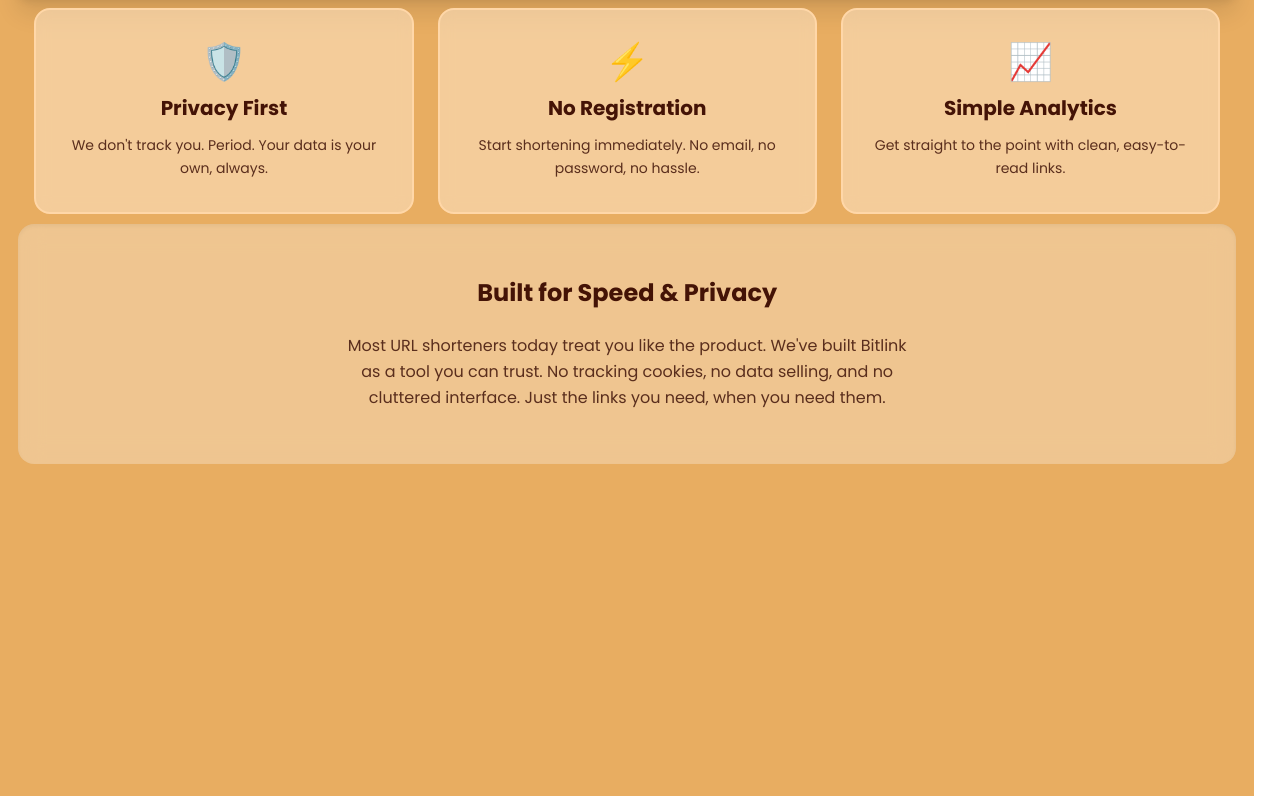
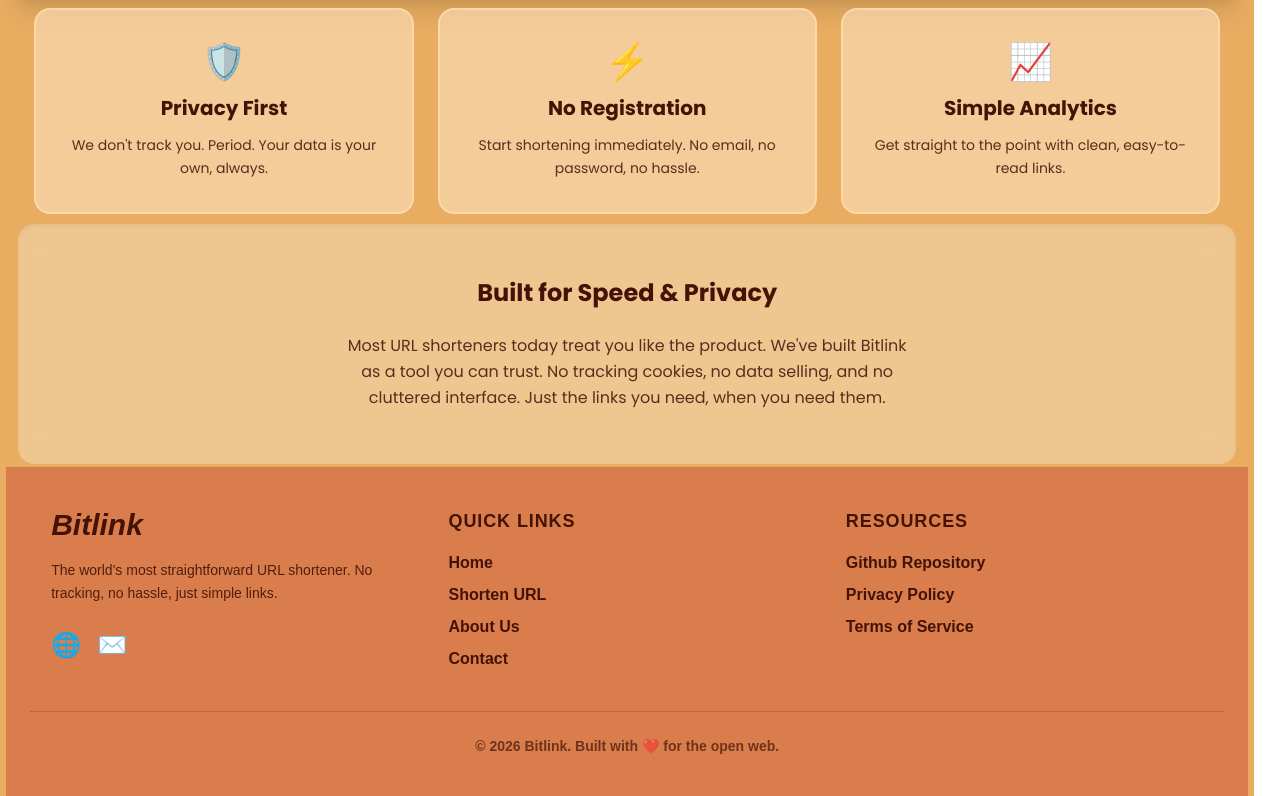
Before and after one commit to Shashikantgiri-web/Url-Shortener, a Next.js app in the folder main-code/: page / in a window 1280 px wide. Shown: the part 644-1440 px from the top of the page. Built offline with nearby package versions, Linux system fonts and the light colour scheme.

Commit message:
updating design

```diff
--- a/main-code/app/layout.js
+++ b/main-code/app/layout.js
@@ -1,6 +1,13 @@
-import { Geist, Geist_Mono } from "next/font/google";
+import { Geist, Geist_Mono, Poppins } from "next/font/google";
 import "./globals.css";
 import Navbar from "@/components/Navbar"
+import Footer from "@/components/footer"
+
+const poppins = Poppins({
+  weight: ["400", "700"],
+  subsets: ["latin"],
+  variable: "--font-poppins",
+});
 
 const geistSans = Geist({
   variable: "--font-geist-sans",
@@ -21,11 +28,12 @@ export default function RootLayout({ children }) {
   return (
     <html lang="en">
       <body
-        className={`${geistSans.variable} ${geistMono.variable} antialiased`}
+        className={`${geistSans.variable} ${geistMono.variable} ${poppins.variable} antialiased`}
       >
         <div className="w-[98%] min-h-[180vh] max-h-[210vh] flex flex-col justify-start items-center overflow-hidden bg-[#e8ad61] text-[#441306] px-1.5">
           <Navbar />
           {children}
+          <Footer />
         </div>
       </body>
     </html>
--- /dev/null
+++ b/main-code/components/footer.js
@@ -0,0 +1,58 @@
+import React from 'react'
+import Link from 'next/link'
+
+const Footer = () => {
+    return (
+        <footer className="w-full bg-[#d97d4d] text-[#441306] py-10 px-6 mt-auto">
+            <div className="max-w-6xl mx-auto grid grid-cols-1 md:grid-cols-3 gap-10">
+                {/* Brand Section */}
+                <div className="flex flex-col gap-4">
+                    <Link href="/" className="text-3xl font-black italic hover:opacity-80 transition-opacity">
+                        Bitlink
+                    </Link>
+                    <p className="text-sm font-medium leading-relaxed opacity-90">
+                        The world's most straightforward URL shortener. No tracking, no hassle, just simple links.
+                    </p>
+                    <div className="flex gap-4 mt-2">
+                        <Link href="https://github.com/Shashikantgiri-web/Url-Shortener" className="hover:scale-110 transition-transform text-2xl" target="_blank">
+                            🌐
+                        </Link>
+                        <Link href="mailto:support@bitlink.com" className="hover:scale-110 transition-transform text-2xl">
+                            ✉️
+                        </Link>
+                    </div>
+                </div>
+
+                {/* Navigation Links */}
+                <div className="flex flex-col gap-4">
+                    <h3 className="text-lg font-bold uppercase tracking-wider">Quick Links</h3>
+                    <ul className="flex flex-col gap-2 font-semibold">
+                        <li><Link href="/" className="hover:text-white transition-colors">Home</Link></li>
+                        <li><Link href="/generate" className="hover:text-white transition-colors">Shorten URL</Link></li>
+                        <li><Link href="/about" className="hover:text-white transition-colors">About Us</Link></li>
+                        <li><Link href="/contact" className="hover:text-white transition-colors">Contact</Link></li>
+                    </ul>
+                </div>
+
+                {/* Resources Section */}
+                <div className="flex flex-col gap-4">
+                    <h3 className="text-lg font-bold uppercase tracking-wider">Resources</h3>
+                    <ul className="flex flex-col gap-2 font-semibold">
+                        <li><Link href="https://github.com/Shashikantgiri-web/Url-Shortener" className="hover:text-white transition-colors" target="_blank">Github Repository</Link></li>
+                        <li><Link href="/privacy" className="hover:text-white transition-colors">Privacy Policy</Link></li>
+                        <li><Link href="/terms" className="hover:text-white transition-colors">Terms of Service</Link></li>
+                    </ul>
+                </div>
+            </div>
+
+            {/* Bottom Bar */}
+            <div className="mt-10 pt-6 border-t border-[#441306]/20 text-center">
+                <p className="text-sm font-bold opacity-70">
+                    © {new Date().getFullYear()} Bitlink. Built with ❤️ for the open web.
+                </p>
+            </div>
+        </footer>
+    )
+}
+
+export default Footer
```
